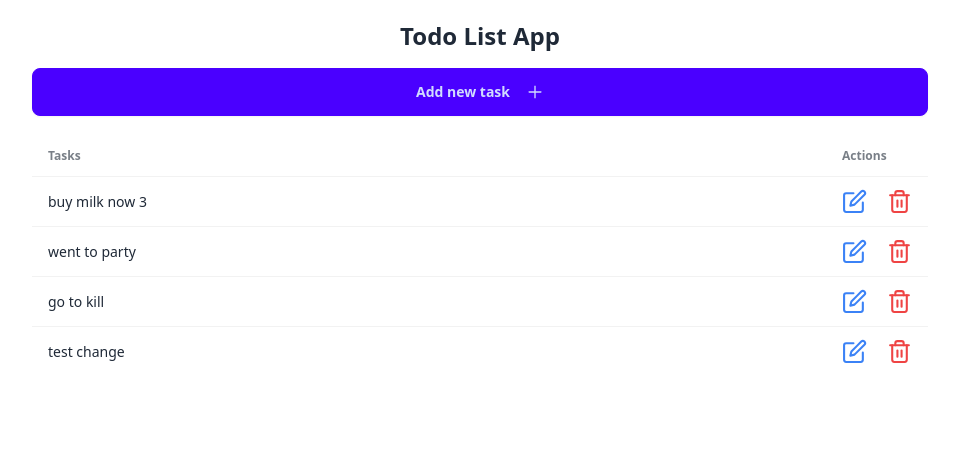
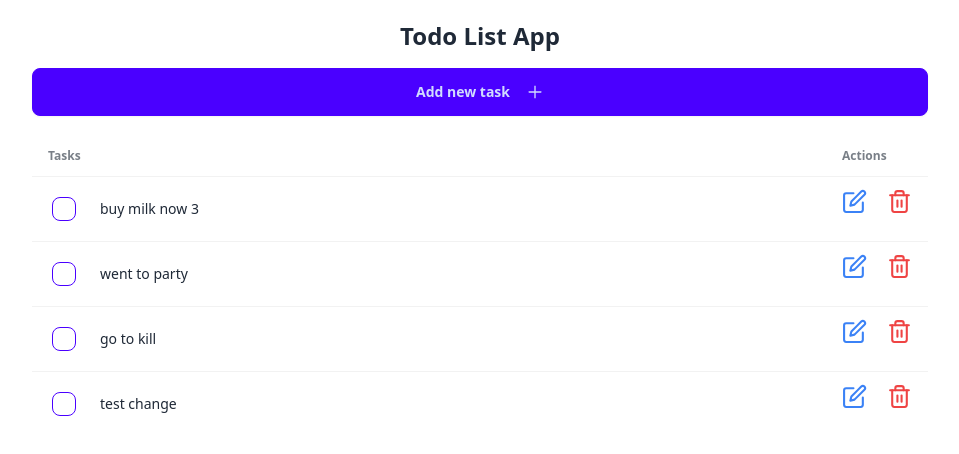
Before and after one commit to AndreyKhmara/next_todo_with_server, a Next.js app in the folder client/: page / in a window 1280 px wide. Shown: the top 454 px of the page, without its empty margins (160-1119 px from the left). Built offline with nearby package versions, Linux system fonts and the light colour scheme; data requests are answered from the project's data file.

Commit message:
add checkbox

```diff
--- a/client/api.ts
+++ b/client/api.ts
@@ -30,6 +30,17 @@ export const editTodo = async (todo: ITask): Promise<ITask> => {
   return updatedTodo;
 };
 
+export const checkTodo = async ({
+  id,
+  isdone,
+}: Omit<ITask, "text">): Promise<void> => {
+  await fetch(`${baseUrl}/tasks/check/${id}`, {
+    method: "PATCH",
+    headers: { "Content-Type": "application/json" },
+    body: JSON.stringify({ isdone }),
+  });
+};
+
 export const deleteTodo = async (id: string): Promise<void> => {
   await fetch(`${baseUrl}/tasks/delete/${id}`, {
     method: "DELETE",
--- a/client/app/components/AddTask.tsx
+++ b/client/app/components/AddTask.tsx
@@ -16,7 +16,7 @@ export const AddTask = () => {
     e,
   ) => {
     e.preventDefault();
-    await addNewTodo({ id: uuidv4(), text: newTextValue });
+    await addNewTodo({ id: uuidv4(), text: newTextValue, isdone: false });
     setNewTextValue("");
     setModalOpen(false);
     router.refresh(); //need to refesh todo list after add todo
--- /dev/null
+++ b/client/app/components/CheckBoxTask.tsx
@@ -0,0 +1,33 @@
+"use client";
+import React, { useState } from "react";
+import { checkTodo } from "@/api";
+import { useRouter } from "next/navigation";
+
+interface IProps {
+  id: string;
+  isdone: boolean;
+}
+
+export const CheckBoxTask: React.FC<IProps> = ({ isdone, id }) => {
+  const [checked, setChecked] = useState<boolean>(isdone);
+  const router = useRouter(); //need to refesh todo list after add todo
+
+  const handleCheckTodo = async () => {
+    setChecked(!checked);
+    await checkTodo({ id, isdone: checked });
+    router.refresh();
+  };
+
+  return (
+    <div className="form-control">
+      <label className="label cursor-pointer">
+        <input
+          checked={checked}
+          onChange={handleCheckTodo}
+          type="checkbox"
+          className="checkbox checkbox-primary"
+        />
+      </label>
+    </div>
+  );
+};
--- a/client/app/components/Task.tsx
+++ b/client/app/components/Task.tsx
@@ -6,6 +6,7 @@ import { useState } from "react";
 import { deleteTodo, editTodo } from "@/api";
 
 import { useRouter } from "next/navigation";
+import { CheckBoxTask } from "@/app/components/CheckBoxTask";
 
 interface TaskProps {
   task: ITask;
@@ -21,7 +22,7 @@ export const Task: React.FC<TaskProps> = ({ task }) => {
     e,
   ) => {
     e.preventDefault();
-    await editTodo({ id: task.id, text: taskToEdit });
+    await editTodo({ id: task.id, text: taskToEdit, isdone: false });
     setOpenModalEdit(false);
     router.refresh(); //need to refesh todo list after add todo
   };
@@ -34,7 +35,12 @@ export const Task: React.FC<TaskProps> = ({ task }) => {
 
   return (
     <tr key={task.id}>
-      <td className="w-full">{task.text}</td>
+      <td className="w-full ">
+        <div className="flex gap-5 items-center">
+          <CheckBoxTask isdone={task?.isdone} id={task.id} />
+          {task.text}
+        </div>
+      </td>
       <td className="flex gap-5">
         <FiEdit
           onClick={() => setOpenModalEdit(true)}
--- a/client/app/components/TodoList.tsx
+++ b/client/app/components/TodoList.tsx
@@ -4,8 +4,6 @@ interface ITodoListProps {
 }
 import { Task } from "./Task";
 
-//todo stop on 22
-// at first start mock server (npm run json-server)
 export const TodoList: React.FC<ITodoListProps> = ({ tasks }) => {
   return (
     <div>
--- a/client/typse/tasks.ts
+++ b/client/typse/tasks.ts
@@ -1,4 +1,5 @@
 export interface ITask {
   id: string;
   text: string;
+  isdone: boolean;
 }
```
Also changed, not shown: 1 other file (tests, documents, lock files or other folders).
